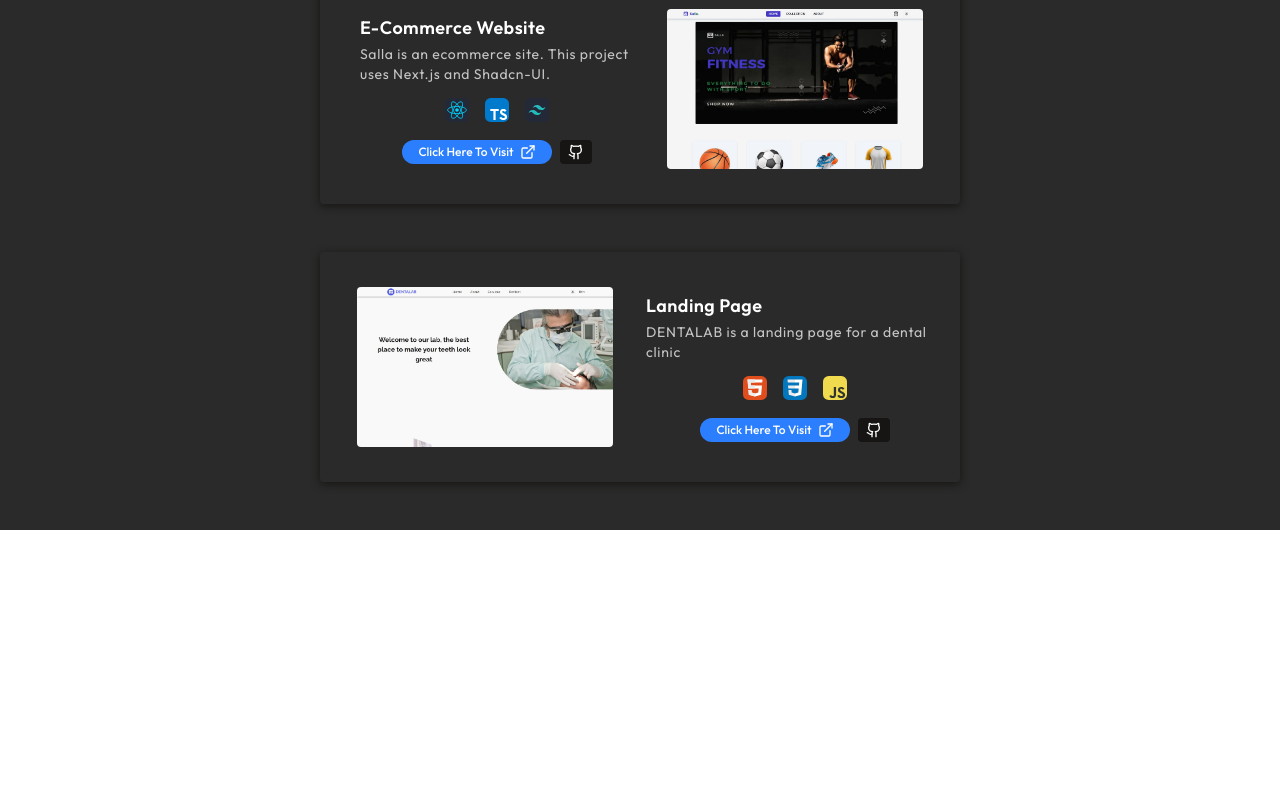
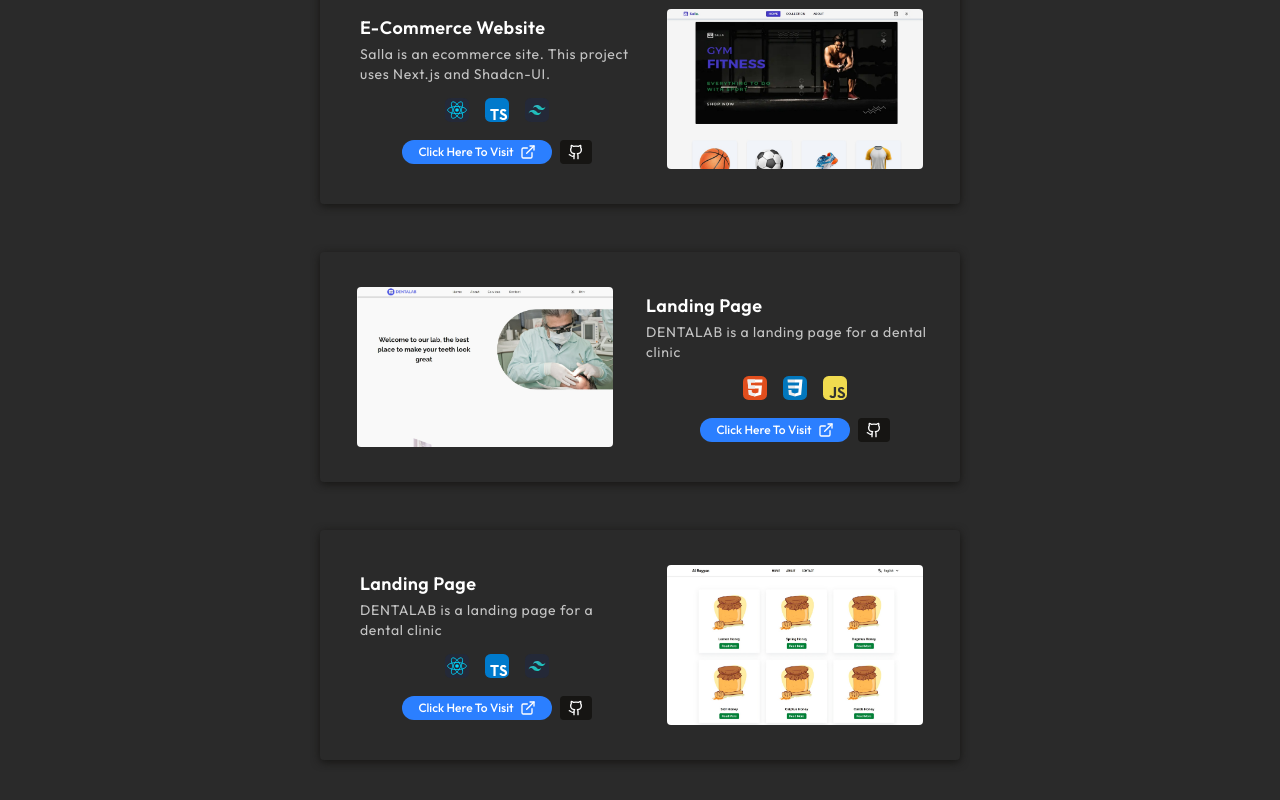
Before and after one commit to Falconstadium/react-portfolio, a React (Vite) app: page /en/projects in a window 1280 px wide. Shown: the part 432-1232 px from the top of the page. Before the commit the page ends 962 px from the top, so only its background shows below. Built offline with nearby package versions, Linux system fonts and the light colour scheme.

Commit message:
update v1.21

```diff
--- a/src/App.tsx
+++ b/src/App.tsx
@@ -1,5 +1,5 @@
 import { lazy, Suspense } from "react";
-import { Route, Routes, BrowserRouter } from "react-router-dom";
+import { Route, Routes, BrowserRouter, Navigate } from "react-router-dom";
 import Preloading from "./components/Preloading";
 
 const Home = lazy(() => import("./components/Home"));
@@ -16,6 +16,7 @@ function Routing() {
       }
     >
       <Routes>
+        <Route path="/" element={<Navigate to="/en/" replace />} />
         <Route path="/:lang/" element={<Home />} />
         <Route path="/:lang/projects" element={<ProjectsPage />} />
         <Route path="*" element={<NotFound />} />
--- a/src/assets/data.ts
+++ b/src/assets/data.ts
@@ -13,6 +13,7 @@ import next from "/React-Dark.svg";
 import risat from "/risat.jpeg";
 import salla from "/salla.jpeg";
 import dentalab from "/dentalab.jpeg";
+import rayyan from "/rayyan.jpeg";
 
 import github from "/github.svg";
 import linkedin from "/linkedin-1.svg";
@@ -90,14 +91,28 @@ export const projects = [
   {
     id: 3,
     src: dentalab,
-    name: "Dentalab",
+    name: "dentalab",
     title: `${resources[lang].project.dentalab.title}`,
     desc: `${resources[lang].project.dentalab.desc}`,
     link: "https://dentalab.vercel.app/",
     githubRepo: "https://github.com/Falconstadium/DENTALAB",
-    animate: "animate-dentalab",
+    animate: "animate-risat",
     stack1: html,
     stack2: css,
     stack3: js,
   },
+  {
+    id: 4,
+    src: rayyan,
+    name: "al rayyan",
+    title: `${resources[lang].project.dentalab.title}`,
+    desc: `${resources[lang].project.dentalab.desc}`,
+    link: "https://al-rayaan.netlify.app/",
+    githubRepo: "https://github.com/Falconstadium/al-rayyan",
+    className: `lg:-order-1 ${lang == "ar" ? "pr-6" : "pl-6"}`,
+    animate: "animate-salla",
+    stack1: react,
+    stack2: ts,
+    stack3: tailwind,
+  },
 ];
--- a/src/index.css
+++ b/src/index.css
@@ -58,9 +58,6 @@
 .animate-salla {
   animation: fadeS 1.5s ease-in forwards;
 }
-.animate-dentalab {
-  animation: fadeD 2s ease-in forwards;
-}
 
 @keyframes fadeR {
   from {
@@ -82,16 +79,6 @@
     transform: translateX(0);
   }
 }
-@keyframes fadeD {
-  from {
-    opacity: 0;
-    transform: translateX(30px);
-  }
-  to {
-    opacity: 1;
-    transform: translateX(0);
-  }
-}
 
 button {
   cursor: pointer;
```
Also changed, not shown: public/rayyan.jpeg (added).
